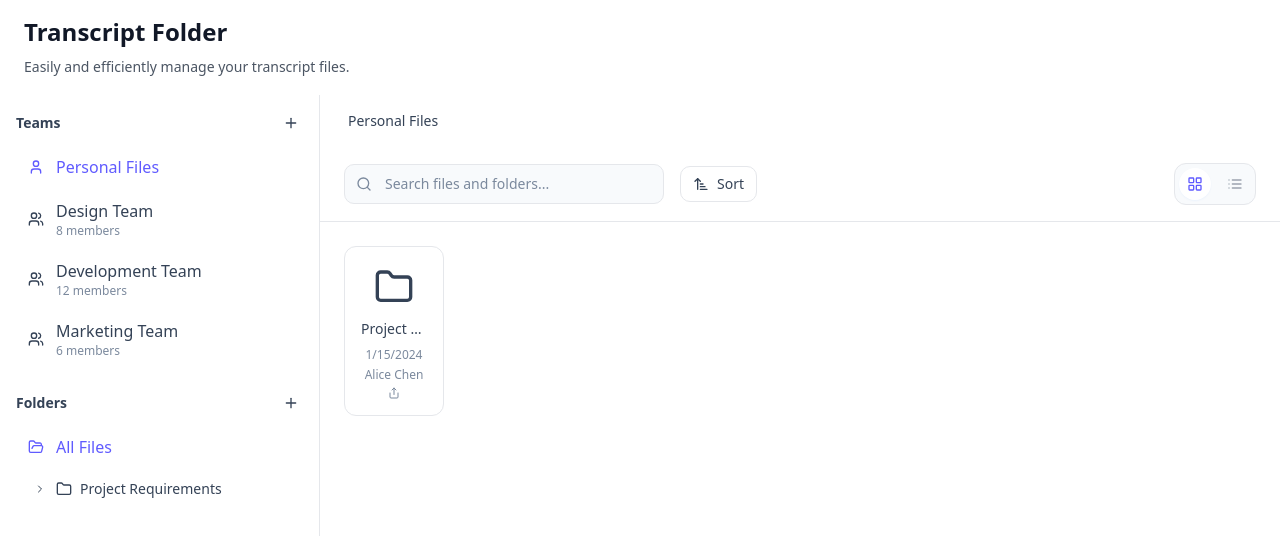
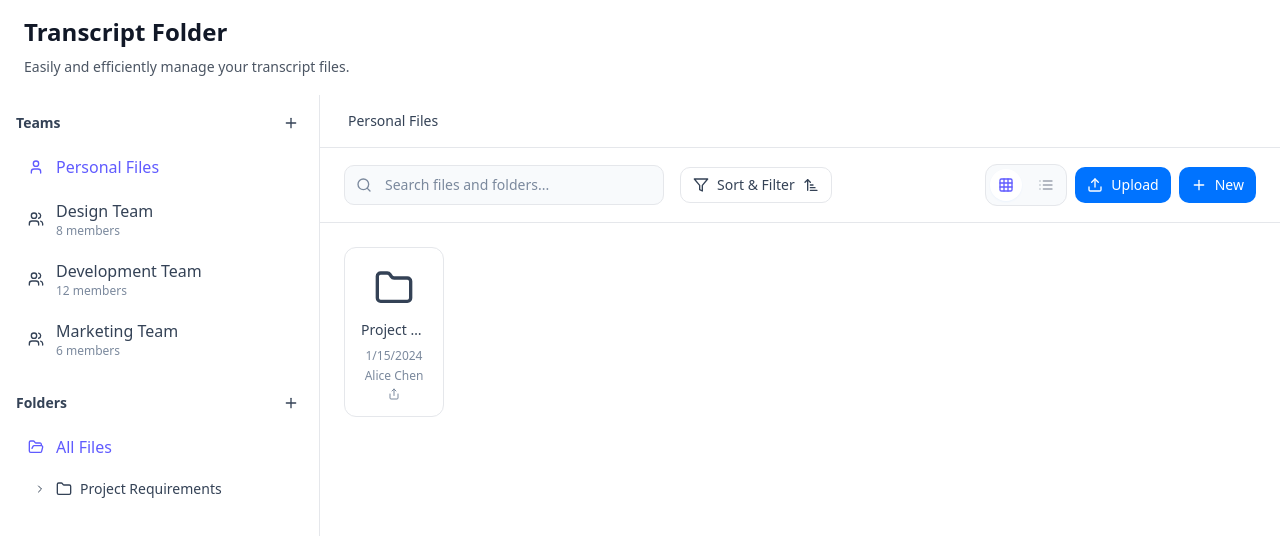
Before and after one commit to saapro-lang/doc-domicile-main, a React (Vite) app: page / in a window 1280 px wide. Shown: the top 536 px of the page. Built offline with nearby package versions, Linux system fonts and the light colour scheme.

Commit message:
Updated FileManagerHeader.tsx

```diff
--- a/src/components/file-manager/FileManagerHeader.tsx
+++ b/src/components/file-manager/FileManagerHeader.tsx
@@ -1,13 +1,13 @@
 import { useState } from "react";
 import {
   Search,
-  LayoutGrid,
+  Grid3X3,
   List,
   Upload,
   Plus,
   Download,
   Trash2,
-  Share2,
+  Share,
   MoreHorizontal,
   Filter,
   SortAsc,
@@ -72,7 +72,7 @@ export function FileManagerHeader({
   return (
     <div className="border-b border-border bg-background">
       {/* Breadcrumbs */}
-      <div className="px-6 py-3">
+      <div className="px-6 py-3 border-b border-border">
         <nav className="flex items-center space-x-2 text-sm">
           {breadcrumbs.map((crumb, index) => (
             <div key={crumb.id || 'root'} className="flex items-center">
@@ -108,12 +108,13 @@ export function FileManagerHeader({
           <DropdownMenu>
             <DropdownMenuTrigger asChild>
               <Button variant="outline" size="sm" className="gap-2">
+                <Filter className="h-4 w-4" />
+                Sort & Filter
                 {sortOrder === 'asc' ? (
                   <SortAsc className="h-4 w-4" />
                 ) : (
                   <SortDesc className="h-4 w-4" />
                 )}
-                Sort
               </Button>
             </DropdownMenuTrigger>
             <DropdownMenuContent align="start" className="w-48">
@@ -138,7 +139,7 @@ export function FileManagerHeader({
           {selectedCount > 0 && (
             <>
               <Button variant="outline" size="sm" onClick={onShareSelected}>
-                <Share2 className="h-4 w-4 mr-2" />
+                <Share className="h-4 w-4 mr-2" />
                 Share ({selectedCount})
               </Button>
               <Button variant="outline" size="sm" onClick={onDownloadSelected}>
@@ -163,7 +164,7 @@ export function FileManagerHeader({
               }`}
               aria-label="Grid view"
             >
-              <LayoutGrid className={`h-4 w-4 ${viewMode === 'grid' ? 'text-[#605BFF]' : 'text-gray-400'}`} />
+              <Grid3X3 className={`h-4 w-4 ${viewMode === 'grid' ? 'text-[#605BFF]' : 'text-gray-400'}`} />
             </button>
             <button
               onClick={() => onViewModeChange('list')}
@@ -177,6 +178,31 @@ export function FileManagerHeader({
               <List className={`h-4 w-4 ${viewMode === 'list' ? 'text-[#605BFF]' : 'text-gray-400'}`} />
             </button>
           </div>
+
+          {/* Action Buttons */}
+          <Button onClick={onUploadFile} size="sm" className="gap-2">
+            <Upload className="h-4 w-4" />
+            Upload
+          </Button>
+
+          <DropdownMenu>
+            <DropdownMenuTrigger asChild>
+              <Button size="sm" className="gap-2">
+                <Plus className="h-4 w-4" />
+                New
+              </Button>
+            </DropdownMenuTrigger>
+            <DropdownMenuContent align="end">
+              <DropdownMenuItem onClick={onCreateFolder}>
+                <Plus className="h-4 w-4 mr-2" />
+                New Folder
+              </DropdownMenuItem>
+              <DropdownMenuItem onClick={onUploadFile}>
+                <Upload className="h-4 w-4 mr-2" />
+                Upload File
+              </DropdownMenuItem>
+            </DropdownMenuContent>
+          </DropdownMenu>
         </div>
       </div>
     </div>
```
